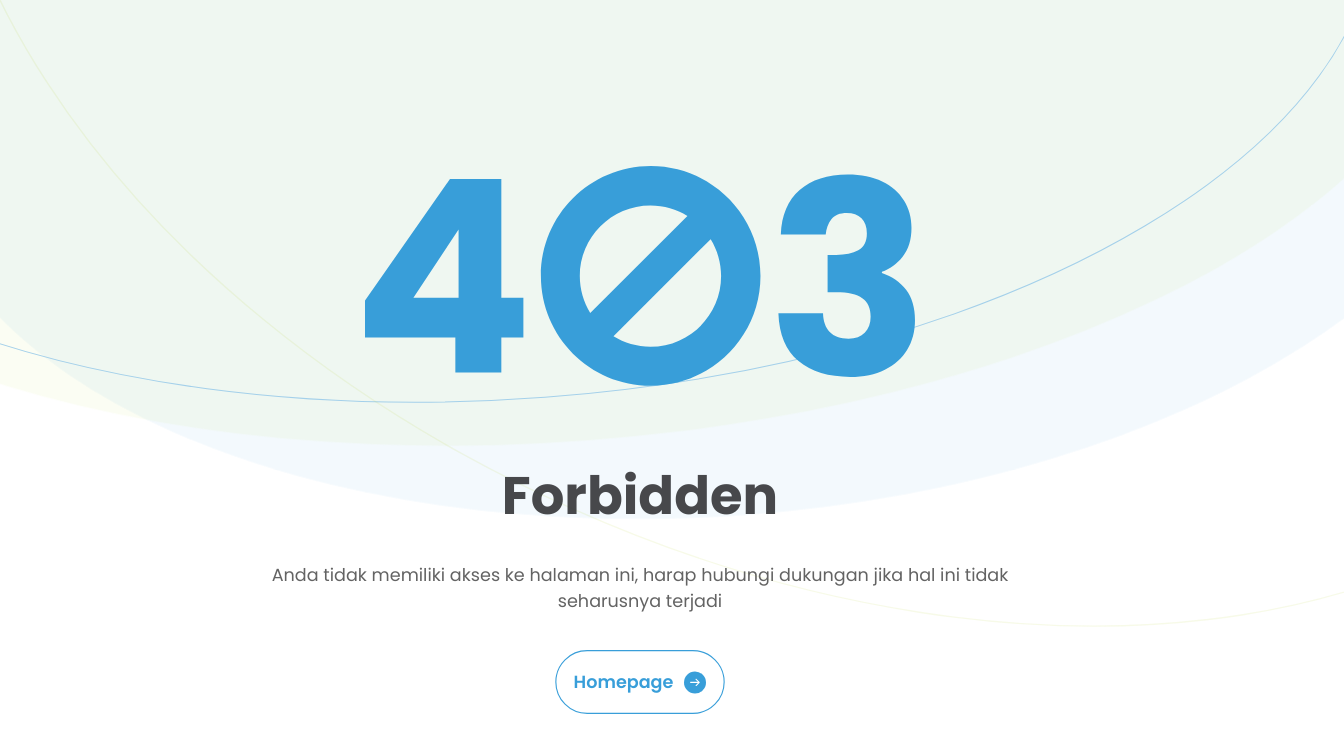
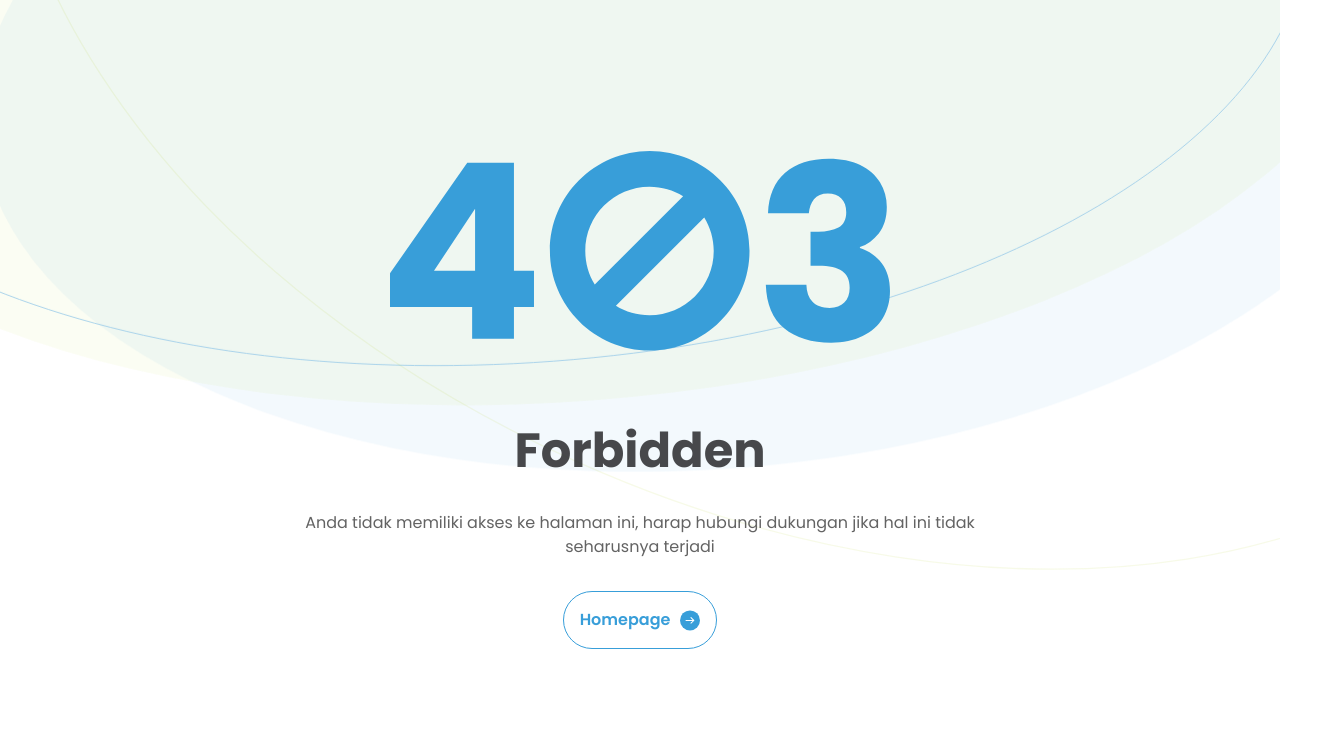
Before and after one commit to DwiNaufalAprialdhi/reworks-cqf-fe, a Next.js app: page /403 in a window 1280 px wide. Shown: the top 752 px of the page, 1344 px wide, since content can reach past the window. Built offline with nearby package versions, Linux system fonts and the light colour scheme.

Commit message:
first commit

```diff
--- a/src/pages/index.tsx
+++ b/src/pages/index.tsx
@@ -26,19 +26,19 @@ export default function index() {
         <meta name="description" content="Mewujudkan #IndonesiaCintaQuran" />
       </Head>
       <Navbar />
-      <div className='w-full h-max relative masking'>
+      <div className='w-full h-max relative masking overflow-x-hidden'>
         <OrnamentHero />
         <Hero />
         <Event />
       </div>
       <OptionProgram />
-      <div className="w-full h-max relative masking">
+      <div className="w-full h-max relative masking overflow-x-hidden">
         <OrnamentInspiration />
         <Inspiration />
         <ChoiceDonation />
         <Bussines />
       </div>
-      <div className="w-full h-max relative masking">
+      <div className="w-full h-max relative masking overflow-x-hidden">
         <OrnamentMitra />
         <Mitra />
         <AmazingGroup />
--- a/src/styles/globals.css
+++ b/src/styles/globals.css
@@ -20,7 +20,7 @@
   }
 
   body {
-    @apply font-poppins text-theme-dark text-opacity-85 antialiased md:scale-[1.1] origin-top;
+    @apply font-poppins text-theme-dark text-opacity-85;
   }
 }
 
```
